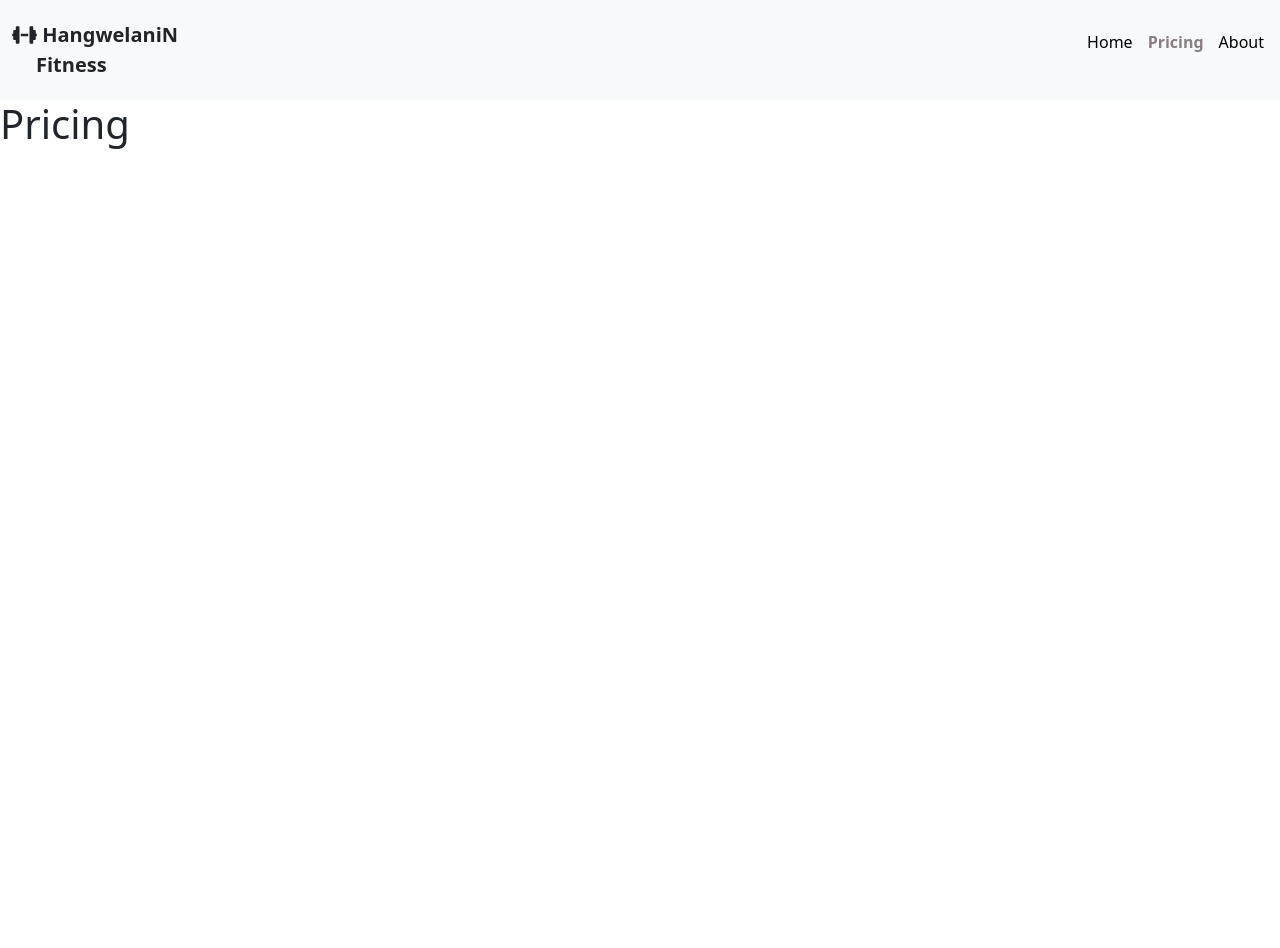
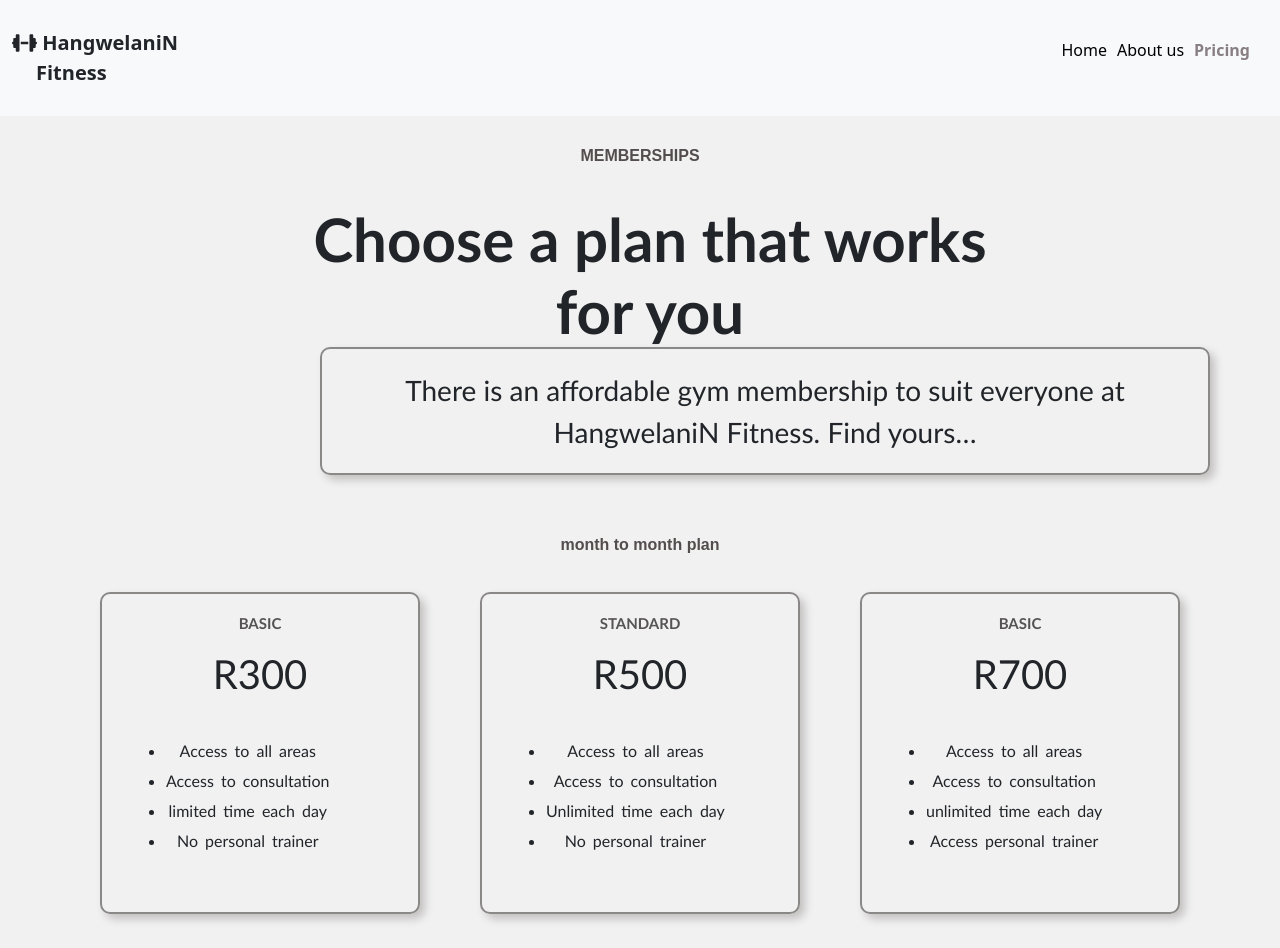
Before and after one commit to HangwelaniN/H.Fitness, a React (Create React App) app: page /Pricing in a window 1280 px wide. Shown: the top 948 px of the page. Before the commit the page ends 800 px from the top, so only its background shows below. Built offline with nearby package versions, Linux system fonts and the light colour scheme.

Commit message:
the price page

```diff
--- a/src/About.css
+++ b/src/About.css
@@ -85,8 +85,8 @@ justify-content: flex-end;
   .navbar ul {
     display: flex;
     justify-content: flex-start;
-    gap: 15px;
-    padding: 1em;
+    padding: 30px;
+    gap: 10px;
     list-style-type: none;
   }
   .navbar ul a {
--- a/src/Navbar.js
+++ b/src/Navbar.js
@@ -20,10 +20,10 @@ export default function Navbar() {
               <NavLink to="/"  style={activeState}>Home</NavLink>
             </li>
             <li>
-              <NavLink to="Pricing" style={activeState}>Pricing</NavLink>
+              <NavLink to="About" style={activeState}>About us</NavLink>
             </li>
             <li>
-              <NavLink to="about" style={activeState}>About</NavLink>
+              <NavLink to="Pricing" style={activeState}>Pricing</NavLink>
             </li>
           </ul>
         </nav>
--- /dev/null
+++ b/src/Pricing.css
@@ -0,0 +1,51 @@
+.pricing{
+    background-color: rgb(241, 241, 241);
+    text-align: center;
+    font-family: 'Gill Sans', 'Gill Sans MT', Calibri, 'Trebuchet MS', sans-serif;
+}
+.member{
+    padding: 30px;
+    font-weight: 600;
+    color: rgb(83,77,77);
+}
+.works{
+    font-size: 60px;
+    font-weight: 600;
+    max-width: 700px;
+    margin: 0 0 0 300px;
+}
+.gyms{
+    font-size: 28px;
+    padding: 20px;
+    max-width: 700px;
+    margin: 20px 0 30px 250px;
+    border: 2px solid  rgb(139, 136, 136);
+    box-shadow: 5px 5px 8px rgb(196, 192, 192);
+    border-radius: 10px;
+}
+.trainer{
+    border: 2px solid  rgb(139, 136, 136);
+    box-shadow: 5px 5px 8px rgb(196, 192, 192);
+    border-radius: 10px;
+    margin: 30px;
+    padding: 20px;
+}
+.labels{
+    font-size: 15px;
+    font-weight: bold;
+    color: rgb(85, 83, 83);
+}
+.price {
+    padding: 10px;
+}
+.health{
+    word-spacing: 3px;
+    line-height: 30px;
+    display: flex;
+    justify-content: flex-start;
+    padding: 20px;
+}
+.list{
+  list-style-type: disc;
+
+}
--- a/src/Pricing.js
+++ b/src/Pricing.js
@@ -1,8 +1,80 @@
+
 import React from "react";
+import Container from 'react-bootstrap/Container';
+import Row from 'react-bootstrap/Row';
+import Col from 'react-bootstrap/Col';
+import "./Pricing.css";
 
-export default function Pricing() {
 
+    export default function Pricing() {
     return(
-        <h1>Pricing</h1>
+       <div className="pricing">
+        <h6 className="member">MEMBERSHIPS</h6>
+        <h1 className="works">Choose a plan that works for you</h1>
+        <Container>
+            <Row>
+                <Col className="gyms">
+                 There is an affordable gym membership to suit everyone at HangwelaniN Fitness. Find yours…
+                </Col>
+            </Row>
+        </Container>
+        <h6 className="member">month to month plan</h6>
+        <Container>
+        <Row>
+        <Col className="trainer">
+        <h5 className="labels">BASIC</h5>
+        <h1 className="price">R300</h1>
+        <div className="health">
+        <ul>
+            <li className="list">
+                Access to all areas
+            </li>
+            <li className="list">Access to  consultation</li>
+            <li className="list">
+                limited time each day
+            </li>
+            <li className="list">No personal trainer</li>
+        </ul>
+        </div>
+        </Col>
+        <Col className="trainer">
+        <h5 className="labels">STANDARD</h5>
+        <h1 className="price">R500</h1>
+        <div className="health">
+        <ul>
+            <li className="list">
+                Access to all areas
+            </li>
+            <li className="list">Access to  consultation</li>
+            <li className="list">
+                Unlimited time each day
+            </li>
+            <li className="list">No personal trainer</li>
+        </ul>
+        </div>
+        </Col>
+        <Col className="trainer">
+        <h5 className="labels">BASIC</h5>
+        <h1 className="price">R700</h1>
+        <div className="health">
+            <ul>
+            <li className="list">
+             Access to all areas
+            </li>
+            <li className="list">
+                Access to  consultation</li>
+            <li className="list">
+                unlimited time each day
+            </li>
+            <li className="list">Access personal trainer</li>
+            </ul>
+
+        </div>
+
+        </Col>
+      </Row>
+    </Container>
+      <a href="<Call />">join</a>
+       </div>
     )
 };
```
Also changed, not shown: src/Call.js (added).
